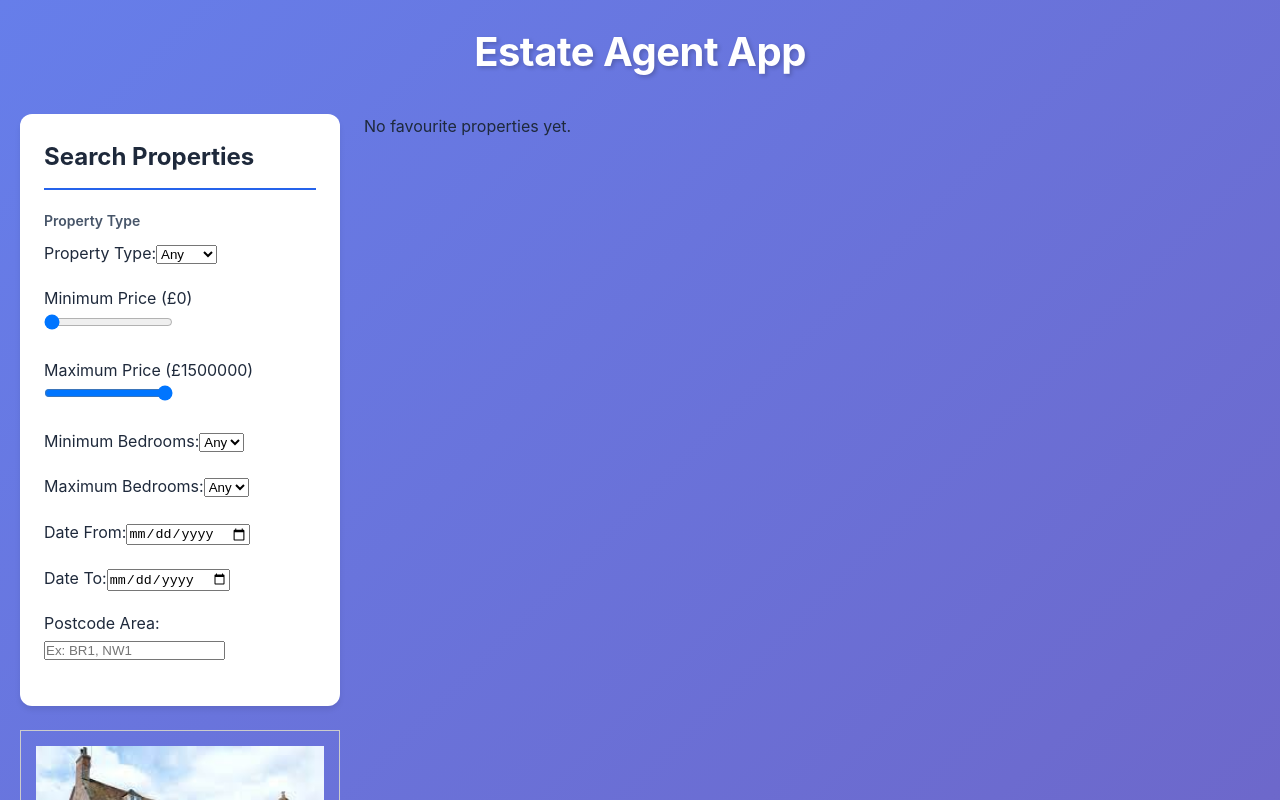
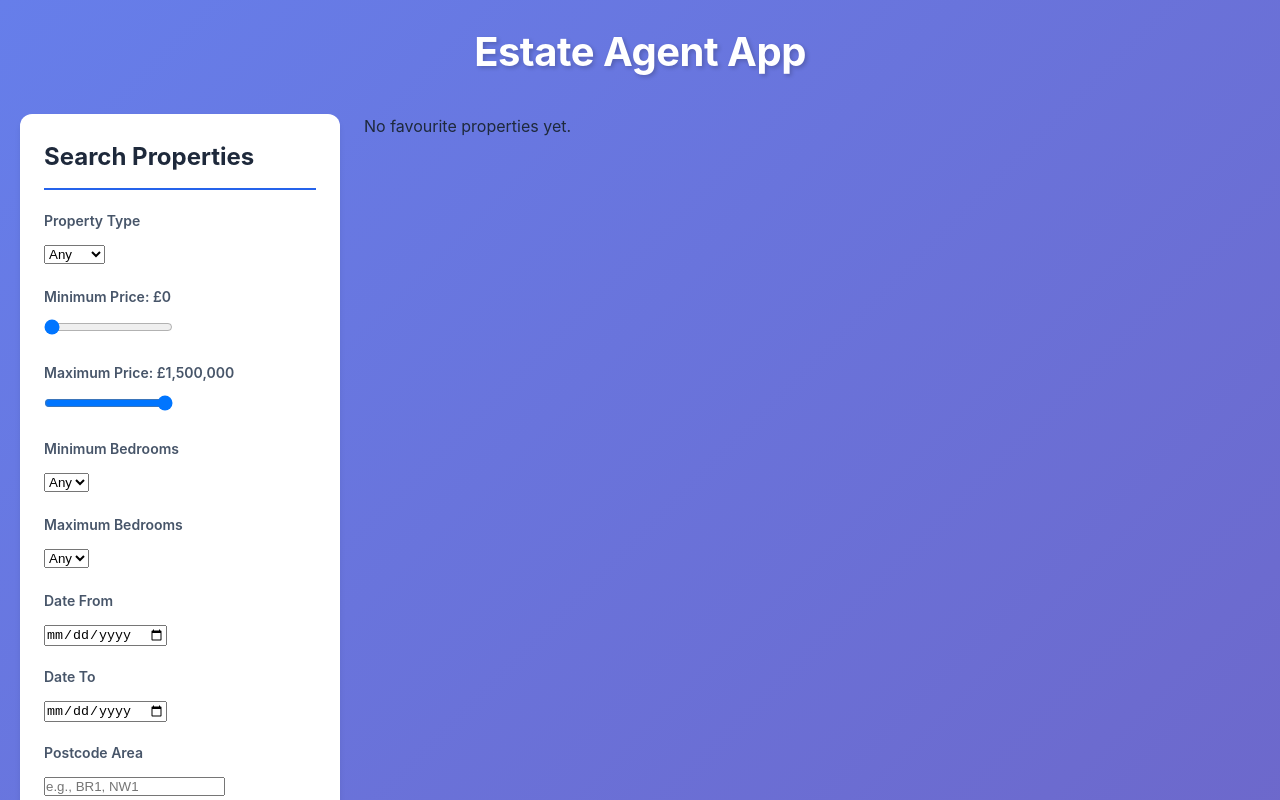
Before and after one commit to Gangulyy/React-CW, a React (Vite) app in the folder Estate-Agent-CW/: page / in a window 1280 px wide. Shown: the top 800 px of the page. Built offline with nearby package versions, Linux system fonts and the light colour scheme.

Commit message:
improved formGroups, label typography and spacing

```diff
--- a/Estate-Agent-CW/src/components/SearchForm.jsx
+++ b/Estate-Agent-CW/src/components/SearchForm.jsx
@@ -22,8 +22,8 @@ function SearchForm({
 
       <div style={styles.formGroup}>
         <label style={styles.label}>Property Type</label>
-          Property Type:
           <select
+            style={styles.select}
             value={selectedType}
             onChange={(event) => setSelectedType(event.target.value)}
           >
@@ -34,9 +34,11 @@ function SearchForm({
       </div>
 
       <div style={styles.formGroup}>
-        <label>
-        Minimum Price (£{minPrice || 0})
+        <label style={styles.label}>
+          Minimum Price: <span style={styles.rangeValue}>£{(minPrice || 0).toLocaleString()}</span>
+        </label>
         <input
+            style={styles.range}
             type="range"
             min="0"
             max="1500000"
@@ -44,13 +46,14 @@ function SearchForm({
             value={minPrice || 0}
             onChange={(event) => setMinPrice(event.target.value)}
         />
-        </label>
       </div>
 
       <div style={styles.formGroup}>
-        <label>
-        Maximum Price (£{maxPrice || 1500000})
+        <label style={styles.label}>
+          Maximum Price: <span style={styles.rangeValue}>£{(maxPrice || 1500000).toLocaleString()}</span>
+        </label>
         <input
+            style={styles.range}
             type="range"
             min="0"
             max="1500000"
@@ -58,13 +61,12 @@ function SearchForm({
             value={maxPrice || 1500000}
             onChange={(event) => setMaxPrice(event.target.value)}
         />
-        </label>
       </div>
 
       <div style={styles.formGroup}>
-        <label>
-        Minimum Bedrooms:
+        <label style={styles.label}>Minimum Bedrooms</label>
         <select
+            style={styles.select}
             value={minBedrooms}
             onChange={(event) => setMinBedrooms(event.target.value)}
         >
@@ -75,13 +77,12 @@ function SearchForm({
             <option value="4">4+</option>
             <option value="5">5+</option>
         </select>
-        </label>
       </div>
 
       <div style={styles.formGroup}>
-        <label>
-        Maximum Bedrooms:
+        <label style={styles.label}>Maximum Bedrooms</label>
         <select
+            style={styles.select}
             value={maxBedrooms}
             onChange={(event) => setMaxBedrooms(event.target.value)}
         >
@@ -92,41 +93,37 @@ function SearchForm({
             <option value="4">4</option>
             <option value="5">5</option>
         </select>
-        </label>
       </div>
 
       <div style={styles.formGroup}>
-        <label>
-          Date From:
-          <input
+        <label style={styles.label}>Date From</label>
+        <input
+            style={styles.input}
             type="date"
             value={addedAfter}
             onChange={(event) => setAddedAfter(event.target.value)}
           />
-        </label>
       </div>
 
       <div style={styles.formGroup}>
-        <label>
-          Date To:
-          <input
+        <label style={styles.label}>Date To</label>
+        <input
+            style={styles.input}
             type="date"
             value={addedBefore}
             onChange={(event) => setAddedBefore(event.target.value)}
           />
-        </label>
       </div>
 
       <div style={styles.formGroup}>
-        <label>
-          Postcode Area:
-          <input
+        <label style={styles.label}>Postcode Area</label>
+        <input
+            style={styles.input}
             type="text"
             value={postcode}
             onChange={(event) => setPostcode(event.target.value)}
-            placeholder="Ex: BR1, NW1"
+            placeholder="e.g., BR1, NW1"
           />
-        </label>
       </div>
     </div>
   );
```
